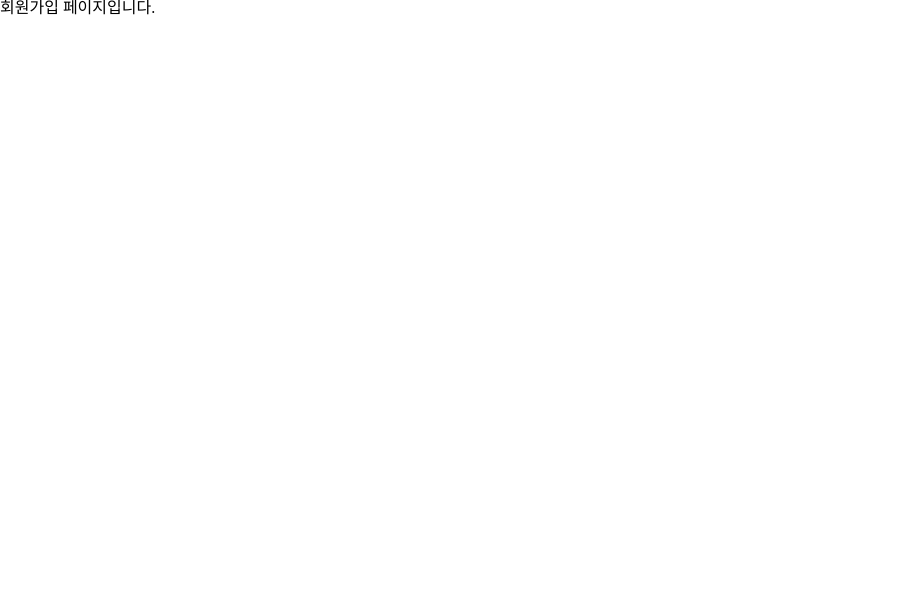
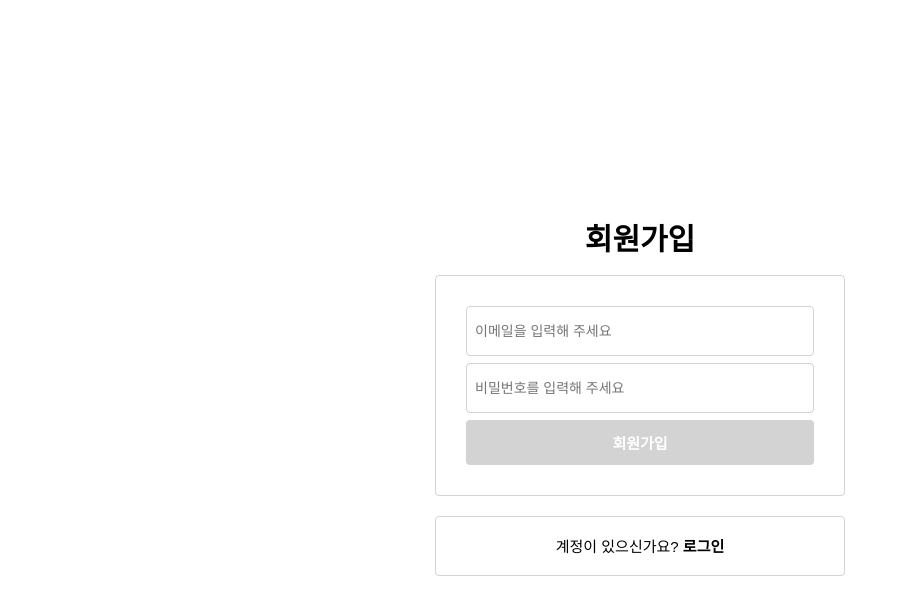
Before and after one commit to wanted-internship-12-9/pre-onboarding-12th-1-9, a React (Create React App) app: page /signup in a window 1280 px wide. Shown: the top 614 px of the page, without its empty margins (0-906 px from the left). Built offline with nearby package versions, Linux system fonts and the light colour scheme.

Commit message:
:sparkles: feat #11: signup 페이지 구현
feat #11: signup 페이지 구현

```diff
--- a/src/pages/SignUpPage/index.tsx
+++ b/src/pages/SignUpPage/index.tsx
@@ -1,10 +1,61 @@
 import React from 'react';
+import { Link } from 'react-router-dom';
+import * as S from './SignUpPage.style';
+import useInput from '../../hooks/useInput';
 
 const SignUpPage = () => {
+  const {
+    value: email,
+    setValue: setEmail,
+    isError: isEmailError,
+  } = useInput({
+    regex: /@/,
+    initialValue: '',
+  });
+  const {
+    value: password,
+    setValue: setPassword,
+    isError: isPasswordError,
+  } = useInput({
+    regex: /^.{8,}$/,
+    initialValue: '',
+  });
+  const isFormValid = !isEmailError && !isPasswordError;
+
   return (
-    <section>
-      <h1>회원가입 페이지입니다.</h1>
-    </section>
+    <S.FormContainer>
+      <S.FormName>회원가입</S.FormName>
+      <S.Form>
+        <S.FormInput
+          data-testid="email-input"
+          type="text"
+          value={email}
+          placeholder="이메일을 입력해 주세요"
+          onChange={e => setEmail(e.target.value)}
+        />
+        {email !== '' && isEmailError && (
+          <S.ErrorMessage>올바르지 않은 이메일 형식입니다.</S.ErrorMessage>
+        )}
+        <S.FormInput
+          data-testid="password-input"
+          type="password"
+          value={password}
+          placeholder="비밀번호를 입력해 주세요"
+          onChange={e => setPassword(e.target.value)}
+        />
+        {password !== '' && isPasswordError && (
+          <S.ErrorMessage>비밀번호는 8자 이상이어야 합니다.</S.ErrorMessage>
+        )}
+        <S.SubmitButton data-testid="signup-button" type="submit" disabled={!isFormValid}>
+          회원가입
+        </S.SubmitButton>
+      </S.Form>
+      <Link to="/signin">
+        <S.MoveButton>
+          계정이 있으신가요? <span className="bold">로그인</span>
+        </S.MoveButton>
+      </Link>
+    </S.FormContainer>
   );
 };
 
```
